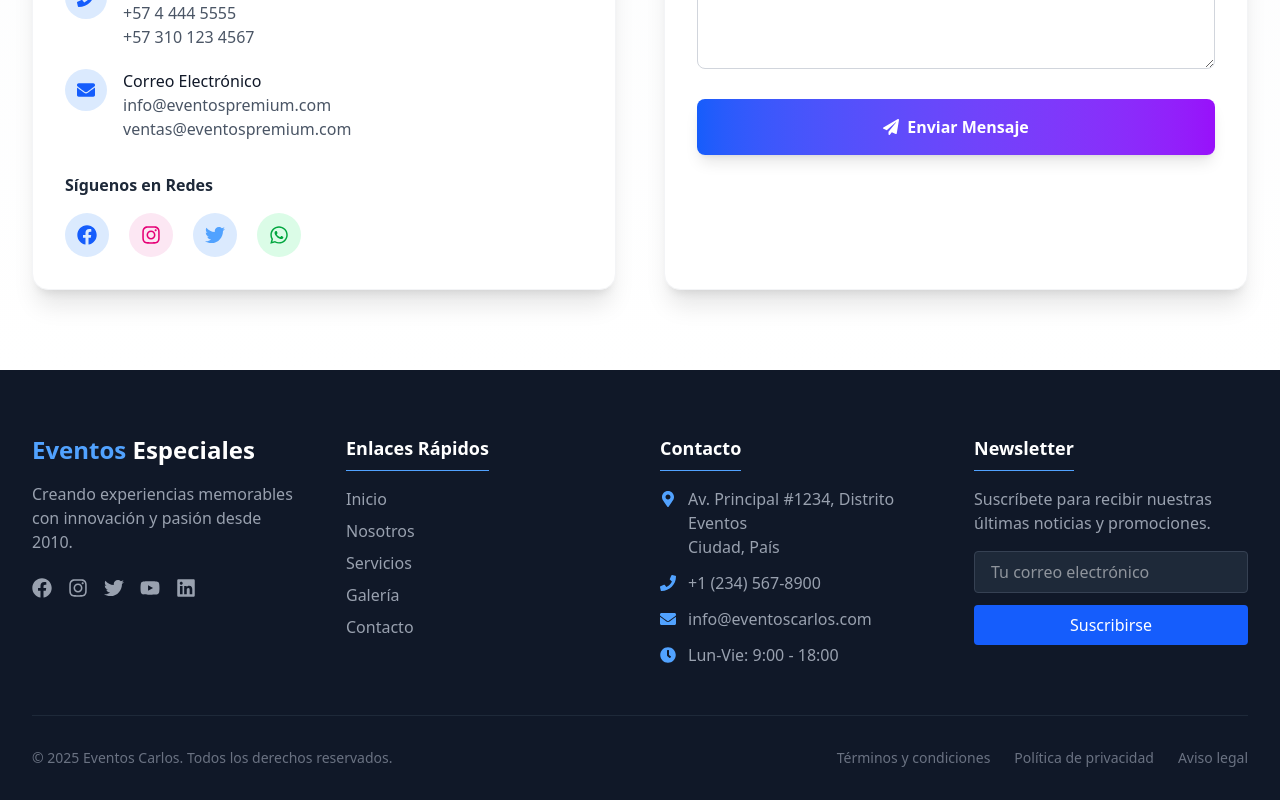
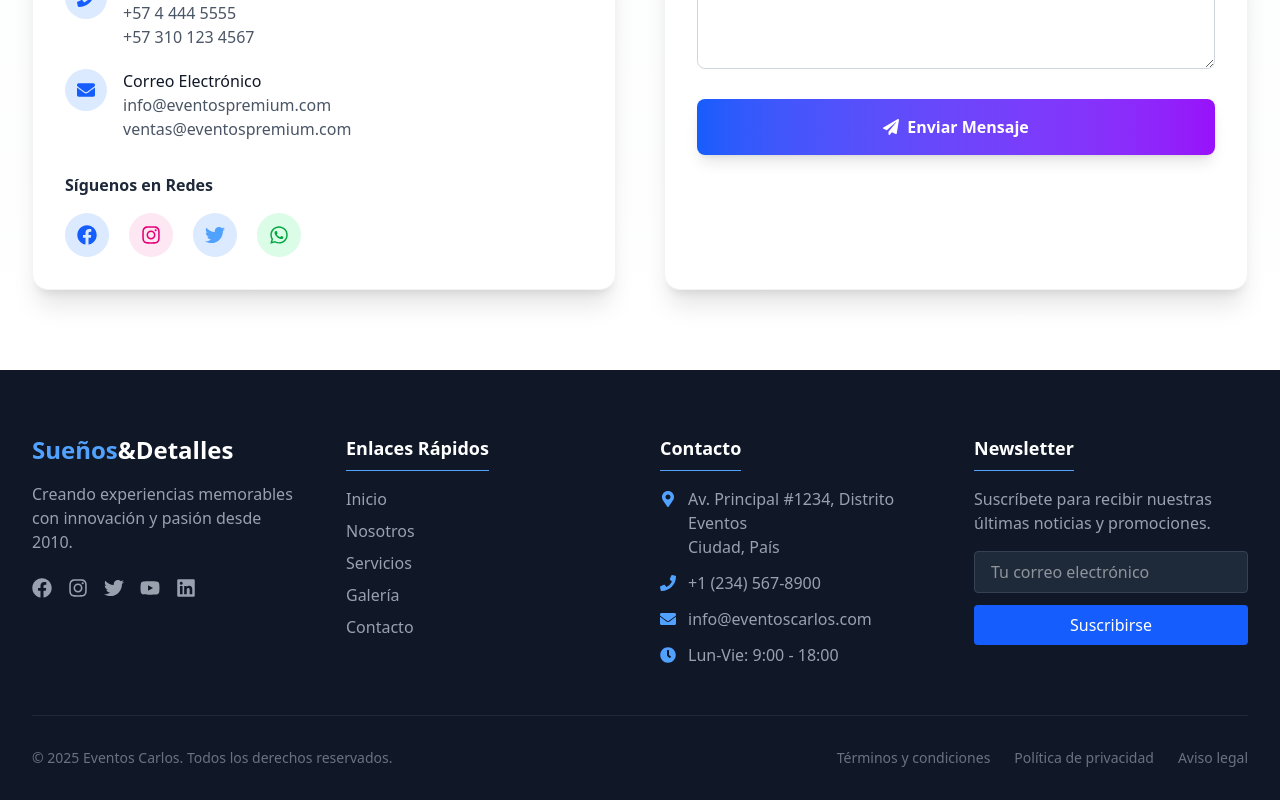
Before and after one commit to CarlosHerazo/eventos, a React (Vite) app: page / in a window 1280 px wide. Shown: the part 5201-6001 px from the top of the page. Built offline with nearby package versions, Linux system fonts and the light colour scheme.

Commit message:
feat: Actualizar el texto del encabezado en el componente Footer

```diff
--- a/src/components/Footer.jsx
+++ b/src/components/Footer.jsx
@@ -10,7 +10,7 @@ const Footer = () => {
           {/* Logo y descripción */}
           <div className="space-y-4">
             <h3 className="text-2xl font-bold">
-              <span className="text-blue-400">Eventos</span> Especiales
+              <span className="text-blue-400">Sueños</span>&Detalles
             </h3>
             <p className="text-gray-400">
               Creando experiencias memorables con innovación y pasión desde 2010.
```
